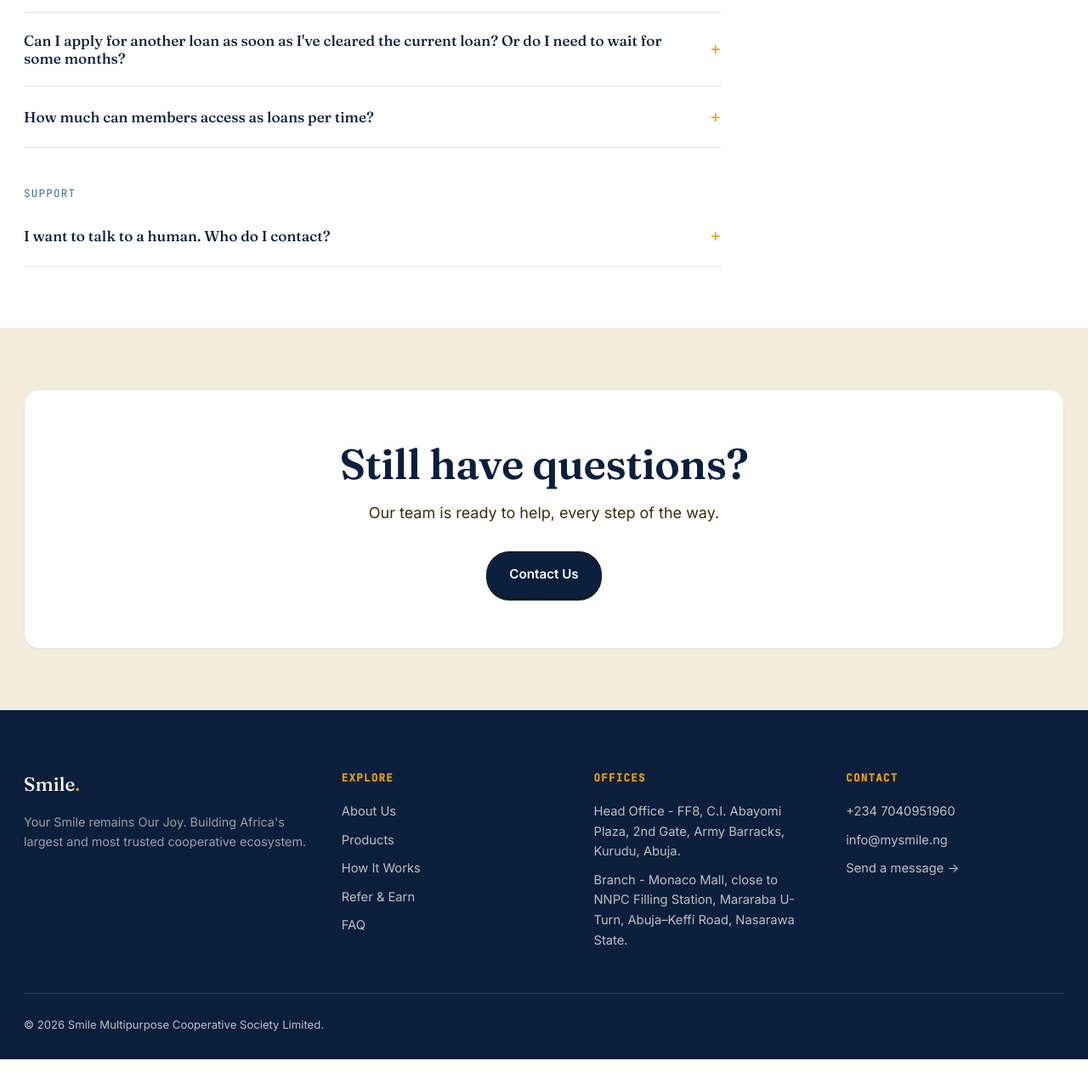
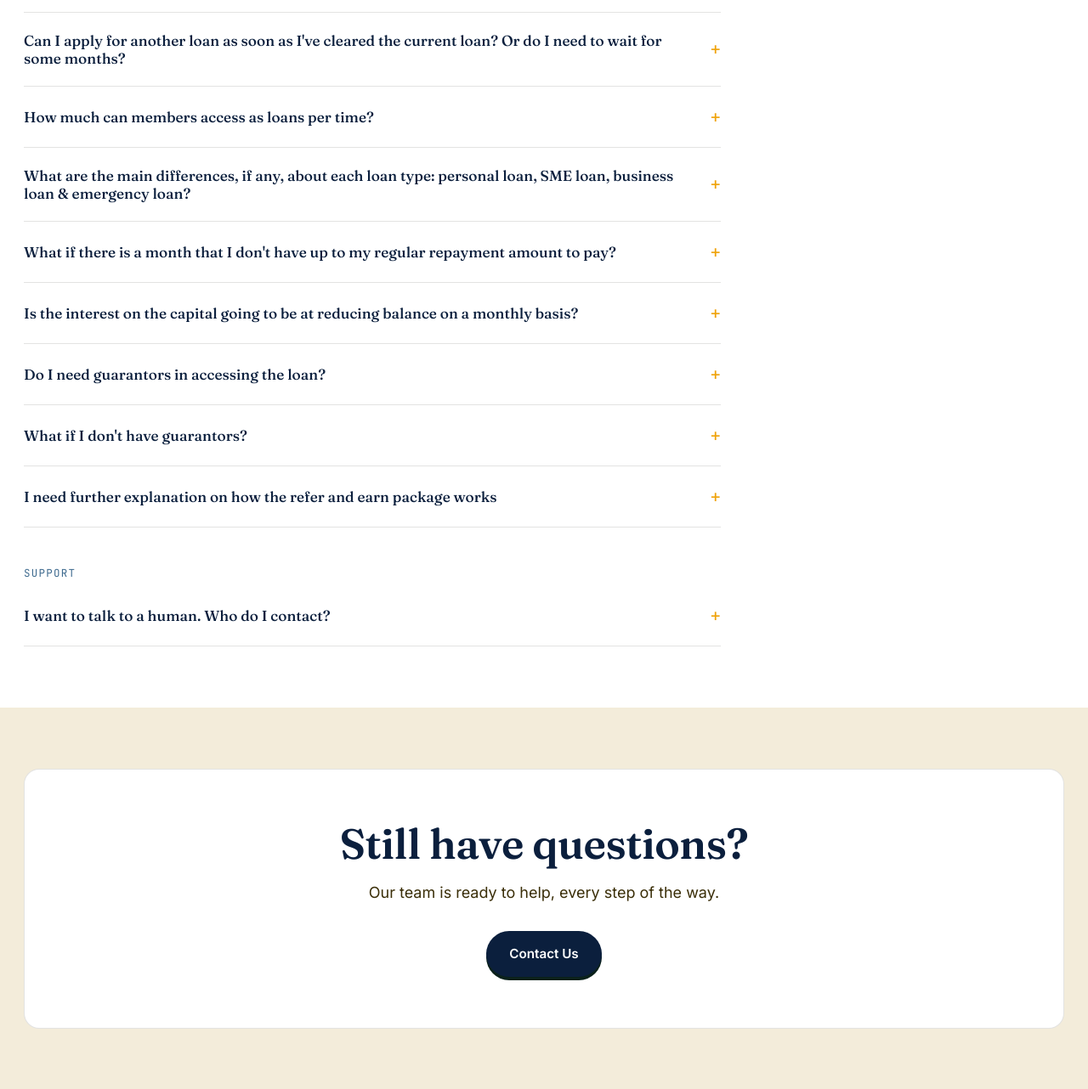
Before and after one commit to tuna204/smile-microfinance-system, a Flask app: page /faq in a window 1280 px wide. Shown: the part 2717-3999 px from the top of the page at 85% size. Before the commit the page ends 3964 px from the top, so only its background shows below. Run offline with Flask 3, Linux system fonts and the light colour scheme.

Commit message:
Add new FAQ entries about loans and guarantors

```diff
--- a/templates/public/faq.html
+++ b/templates/public/faq.html
@@ -86,6 +86,13 @@
       <div class="faq-item"><button class="faq-q"><span>Does paying off in 6 months mean I may not pay any before the 6th month so far I'll clear the loan at once?</span><span class="plus">+</span></button><div class="faq-a"><p>It's a monthly repayment plan. So, members pay back on a monthly basis</p></div></div>
       <div class="faq-item"><button class="faq-q"><span>Can I apply for another loan as soon as I've cleared the current loan? Or do I need to wait for some months?</span><span class="plus">+</span></button><div class="faq-a"><p>No, you don't have to wait. You can apply for another loan immediately</p></div></div>
       <div class="faq-item"><button class="faq-q"><span>How much can members access as loans per time?</span><span class="plus">+</span></button><div class="faq-a"><p>Members can only access 2x of their savings per time</p></div></div>
+      <div class="faq-item"><button class="faq-q"><span>What are the main differences, if any, about each loan type: personal loan, SME loan, business loan & emergency loan?</span><span class="plus">+</span></button><div class="faq-a"><p>They are all different types of loans. But, one has to pay off one loan first, before accessing any other type of loan </p></div></div>
+      <div class="faq-item"><button class="faq-q"><span>What if there is a month that I don't have up to my regular repayment amount to pay?</span><span class="plus">+</span></button><div class="faq-a"><p>We encourage consistency. And that could attract a little more interest</p></div></div>
+      <div class="faq-item"><button class="faq-q"><span>Is the interest on the  capital going to be at reducing balance on a monthly basis?</span><span class="plus">+</span></button><div class="faq-a"><p>The interest is taken ‘off front.’ While the loan is spread into 6 months instalmental repayment</p></div></div>
+      <div class="faq-item"><button class="faq-q"><span>Do I need guarantors in accessing the loan?</span><span class="plus">+</span></button><div class="faq-a"><p>Each member produces 2 guarantors within SMILE World</p></div></div>
+      <div class="faq-item"><button class="faq-q"><span>What if I don't have guarantors?</span><span class="plus">+</span></button><div class="faq-a"><p>That is why we encourage referral and we reward the same. So, there will always be two members who can always stand in as your guarantors, from time to time, within SMILE World </p></div></div>
+      <div class="faq-item"><button class="faq-q"><span>I need further explanation on how the refer and earn package works</span><span class="plus">+</span></button><div class="faq-a"><p>Every referral via your personal referral link gives you a N1,000</p></div></div>
+
 
 
 
```
